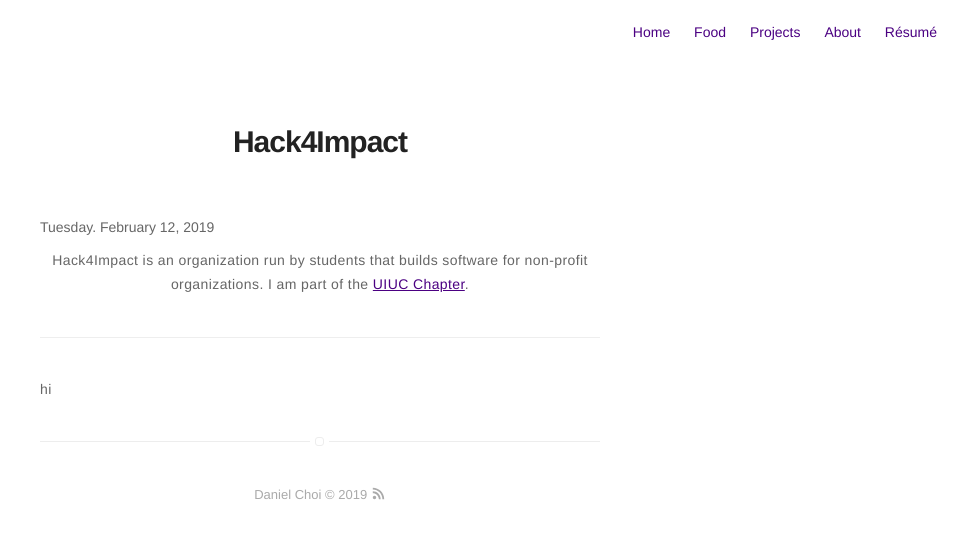
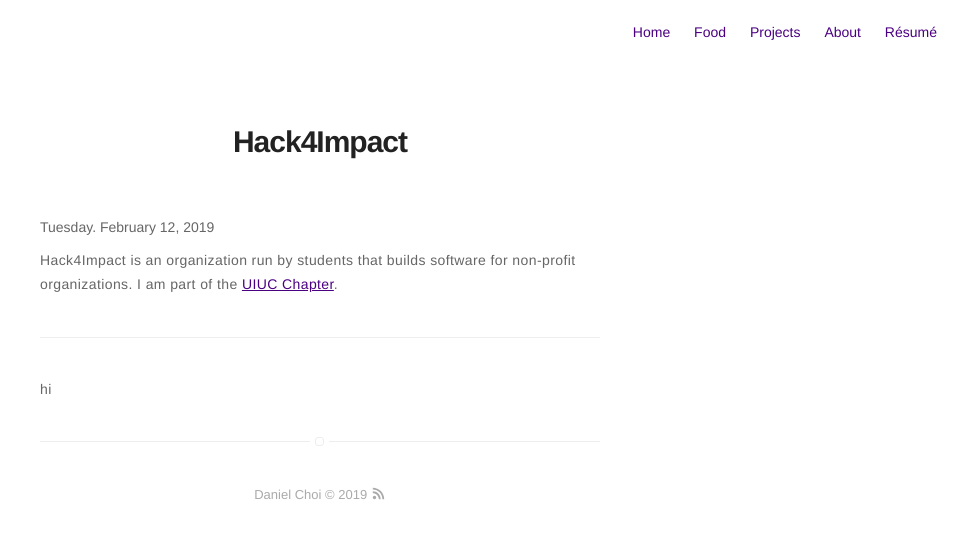
Before and after one commit to choiboy98/choiboy98.github.io, a Jekyll site: the page built from _posts/2019-02-10-hack4impact.markdown, in a window 1280 px wide. Shown: the top 539 px of the page, without its empty margins (320-1280 px from the left). Built offline with Jekyll 4.4.1, drawn with Linux system fonts in a browser that asks for light colours.

Commit message:
paragraph

```diff
--- a/_posts/2019-02-10-hack4impact.markdown
+++ b/_posts/2019-02-10-hack4impact.markdown
@@ -11,7 +11,7 @@ author: Daniel Choi
 externalLink: false
 ---
 
-<p style="text-align: center;">
+<p>
     Hack4Impact is an organization run by students that builds software for non-profit organizations. I am part of the
     <a href = "https://uiuc.hack4impact.org" target = "_blank">UIUC Chapter</a>.
 </p>
```
